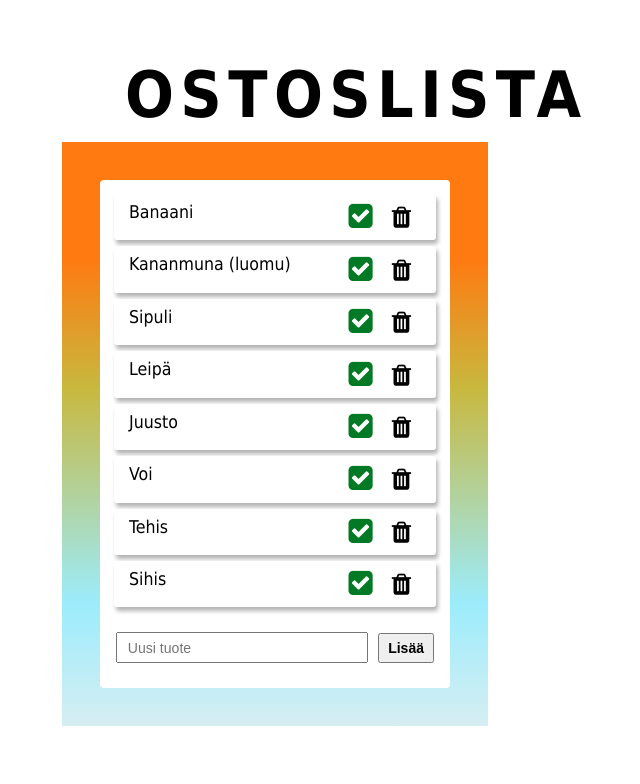
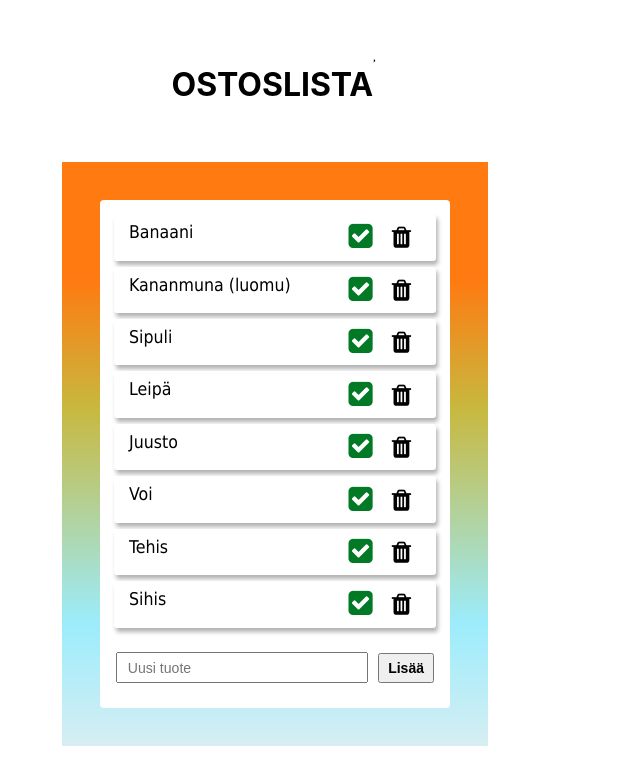
Before and after one commit to mnuik/react-shopping-list, a React (Create React App) app: page / in a window 1280 px wide. Shown: the top 784 px of the page, without its empty margins (365-1005 px from the left). Built offline with nearby package versions, Linux system fonts and the light colour scheme.

Commit message:
fixing the header

```diff
--- a/src/App.css
+++ b/src/App.css
@@ -2,8 +2,7 @@
   display: flex;
   flex-direction: column;
   align-items: center;
-  padding: 10px 10px;
-  margin-bottom: 6px;
+  margin: 5px;
   border-radius: 3px;
 }
 
@@ -11,18 +10,29 @@
   background: rgb(255, 122, 17);
   background: linear-gradient(180deg, rgba(255, 122, 17, 1) 0%, rgba(255, 122, 17, 1) 20%, rgba(200, 184, 62, 1) 42%, rgba(156, 236, 252, 1) 79%, rgba(214, 238, 242, 1) 100%);
   padding: 3vw;
-  min-width: 350px;
-  max-width: 350px;
+  width: 350px;
 }
 
 .header {
-  font-size: 2em;
+  background-color: #ffffff;
+  display: flex;
+  flex-direction: row;
+  align-content: center;
+  justify-content: center;
+  padding: 3vw;
+  margin-bottom: 1.2em;
+  width: 350px;
+  min-height: 3em;
+  max-height: 3.8em;
+}
+
+.header-text {
+  font-size: 5vw;
   font-family: Ordinary, Tahoma, Verdana, Geneva, sans-serif;
   text-transform: uppercase;
   letter-spacing: 0.2em;
   min-height: 2em;
   max-height: 3.8em;
-  width: 100%;
   max-width: 300px;
   padding: 5px;
 }
```
